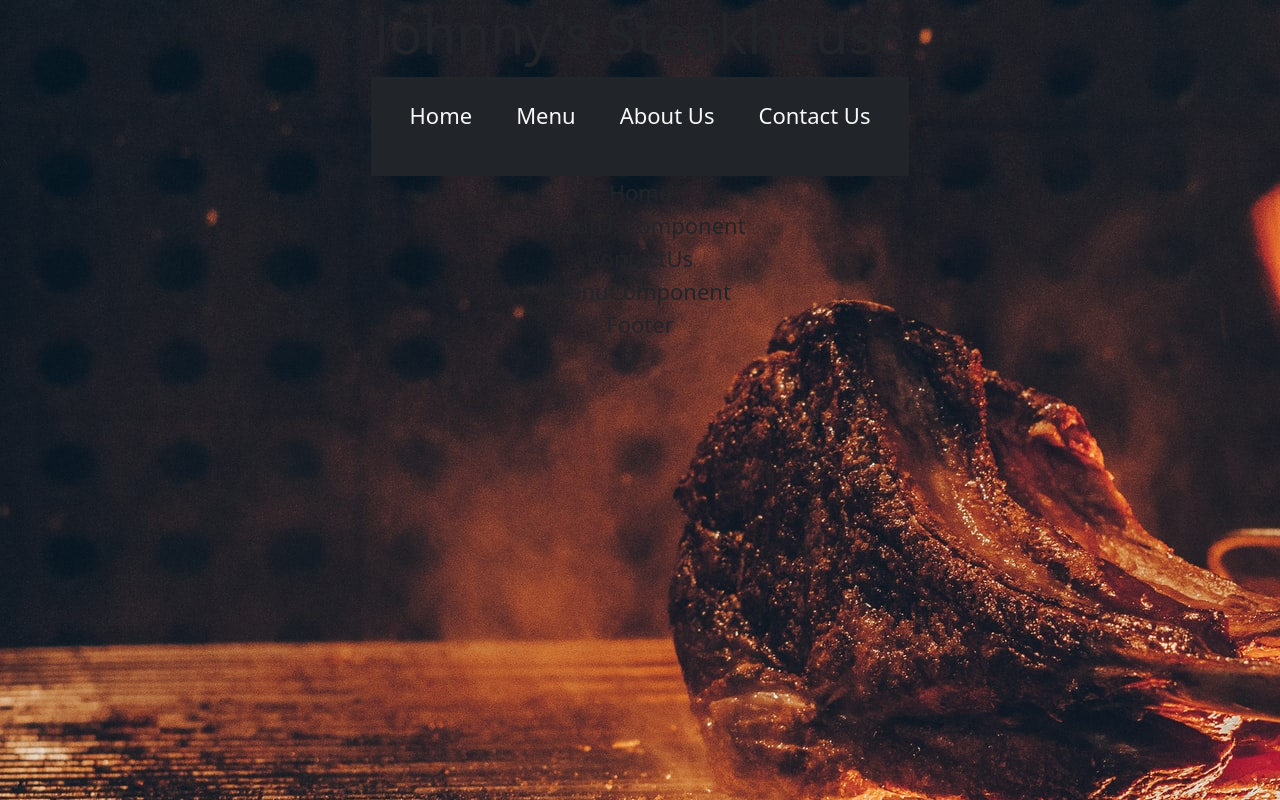
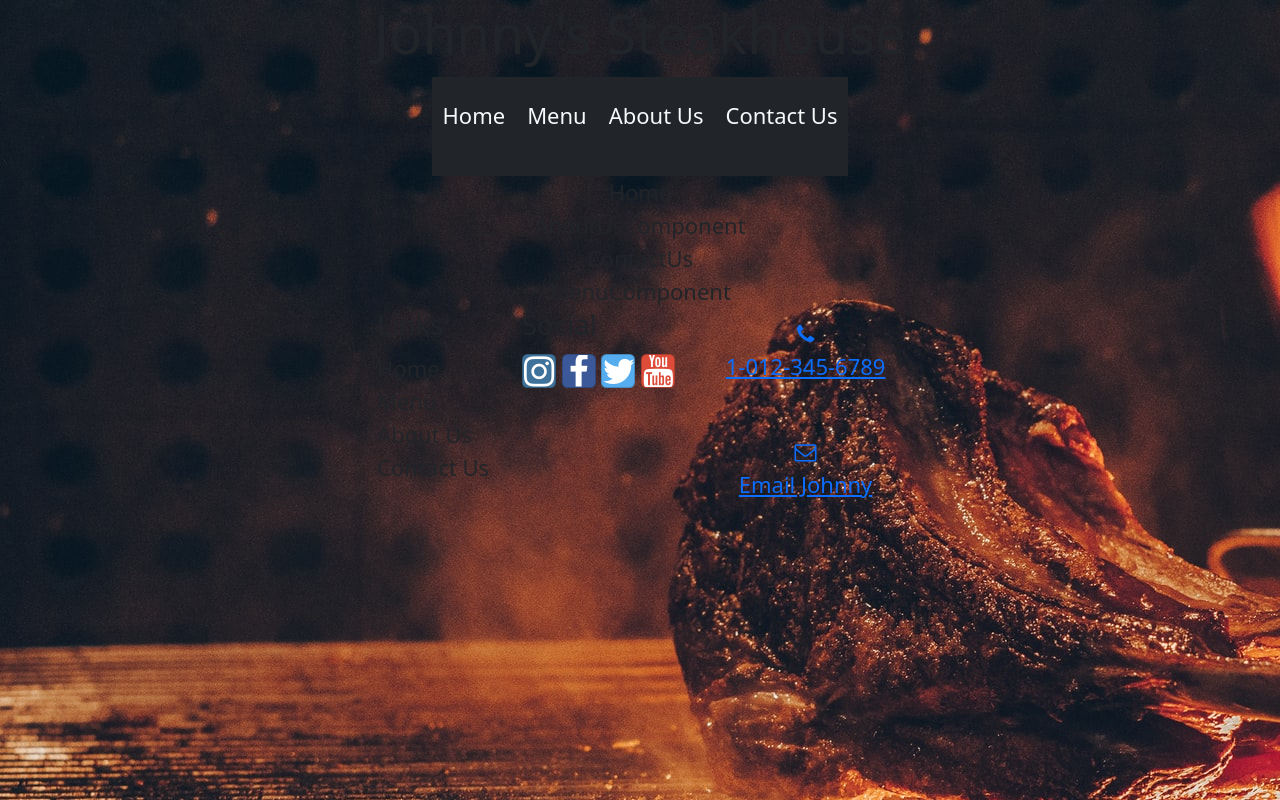
Before and after one commit to DJSeagrooves/JohnnysSteakhouse, a React (Create React App) app: page / in a window 1280 px wide. Built offline with nearby package versions, Linux system fonts and the light colour scheme.

Commit message:
footer put in and mostly done

```diff
--- a/package.json
+++ b/package.json
@@ -11,8 +11,10 @@
     "@testing-library/react": "^12.1.2",
     "@testing-library/user-event": "^13.5.0",
     "bootstrap": "^5.1.3",
+    "bootstrap-social": "^5.1.1",
     "install": "^0.13.0",
     "react": "^17.0.2",
+    "react-bootstrap": "^2.1.2",
     "react-dom": "^17.0.2",
     "react-router": "^6.2.1",
     "react-router-dom": "^6.2.1",
--- a/src/ContactUsComponent.js
+++ b/src/ContactUsComponent.js
@@ -1,6 +1,6 @@
 import React from 'react'
 
-export const ContactUs = () => {
+const ContactUs = () => {
   return (
     <div>ContactUs</div>
   )
--- a/src/FooterComponent.js
+++ b/src/FooterComponent.js
@@ -1,8 +1,39 @@
 import React from 'react'
+import { Col, Container, Row } from 'react-bootstrap'
 
-export const Footer = () => {
+const Footer = () => {
   return (
-    <div>Footer</div>
+    <footer>
+      <Container>
+        <Row>
+          <Col md='auto'>
+            <h5>
+              Links
+            </h5>
+            <ul className='list-unstyled'>
+              <li href='#home'>Home</li>
+              <li href='#menu'>Menu</li>
+              <li href='#aboutus'>About Us</li>
+              <li href='#contactus'>Contact Us</li>
+            </ul>
+          </Col>
+          <Col md='auto'>
+            <h5>
+              Social
+            </h5>
+            <a className="btn btn-social-icon btn-instagram" href="http://instagram.com/"><i className="fa fa-instagram" /></a>{' '}
+            <a className="btn btn-social-icon btn-facebook" href="http://www.facebook.com/"><i className="fa fa-facebook" /></a>{' '}
+            <a className="btn btn-social-icon btn-twitter" href="http://twitter.com/"><i className="fa fa-twitter" /></a>{' '}
+            <a className="btn btn-social-icon btn-google" href="http://youtube.com/"><i className="fa fa-youtube" /></a>
+          </Col>
+          <Col className='contactCol' md='auto'>
+            <a role="button" className="btn btn-link" href="tel:+10123456789"><i className="fa fa-phone" /><br/> 1-012-345-6789</a><br />
+            <a role="button" className="btn btn-link" href="mailto:notreal@notreal.co"><i className="fa fa-envelope-o" /><br /> Email Johnny</a>
+          </Col>
+        </Row>
+      </Container>
+    </footer>
+
   )
 }
 
--- a/src/HeaderComponent.js
+++ b/src/HeaderComponent.js
@@ -1,12 +1,11 @@
 import React from 'react';
-import { Collapse, Navbar, NavbarToggler, NavItem, NavLink, Nav } from 'reactstrap';
-import react from 'react';
+import { Navbar, Nav } from 'react-bootstrap';
 
 
 const Header = ({ title }) => {
 
     return (
-        <react.Fragment>
+        <React.Fragment>
             <header className='siteHeader'>
                 <h1>
                     {title}
@@ -14,46 +13,40 @@ const Header = ({ title }) => {
             </header>
             <Navbar
                 expand='md'
-                className='navbar navbar-dark bg-dark sticky-top'
+                className='navbar navbar-dark bg-dark'
+                sticky='top'
             >
-                <NavbarToggler
+                <Navbar.Toggle
+                    aria-controls='basic-navbar-nav'
                     className="me-2"
                     onClick={function noRefCheck(){}}
                 />
-                <Collapse navbar>
+                <Navbar.Collapse>
                     <Nav>
-                        <NavItem>
-                            <NavLink href='/home/'>
+                        <Nav.Link href='#home'>
                             <p className='link-light'>
                                 Home
                             </p>
-                            </NavLink>
-                        </NavItem>
-                        <NavItem>
-                            <NavLink href='/menu/'>
+                        </Nav.Link>
+                        <Nav.Link href='#menu'>
                             <p className='link-light'>
                                 Menu
                             </p>
-                            </NavLink>
-                        </NavItem>
-                        <NavItem>
-                            <NavLink href='/aboutus/'>
+                        </Nav.Link>
+                        <Nav.Link href='#aboutus'>
                             <p className='link-light'>
                                 About Us
                             </p>
-                            </NavLink>
-                        </NavItem>
-                        <NavItem>
-                            <NavLink href='/contactus/'>
+                        </Nav.Link>
+                        <Nav.Link href='#contactus'>
                             <p className='link-light'>
                                 Contact Us
                             </p>
-                            </NavLink>
-                        </NavItem>
+                        </Nav.Link>
                     </Nav>
-                </Collapse>
+                </Navbar.Collapse>
             </Navbar>
-        </react.Fragment>
+        </React.Fragment>
     )
 }
 
--- a/src/HomeComponent.js
+++ b/src/HomeComponent.js
@@ -1,6 +1,6 @@
 import React from 'react'
 
-export const Home = () => {
+const Home = () => {
   return (
     <div>Home</div>
   )
--- a/src/index.css
+++ b/src/index.css
@@ -28,3 +28,10 @@ body {
 	height: 100vh;
 	width: 100%;
 }
+
+.contactCol {
+	justify-content: center;
+	align-items: center;
+	display: flex;
+	flex-direction: column;
+}
--- a/src/index.js
+++ b/src/index.js
@@ -3,6 +3,8 @@ import ReactDOM from 'react-dom';
 import App from './App';
 import './index.css';
 import 'bootstrap/dist/css/bootstrap.min.css';
+import 'bootstrap-social/bootstrap-social.css';
+import 'font-awesome/css/font-awesome.css';
 
 
 ReactDOM.render(
```
Also changed, not shown: 1 other file (tests, documents, lock files or other folders). Lines whose indentation alone changed are shown as unchanged.
